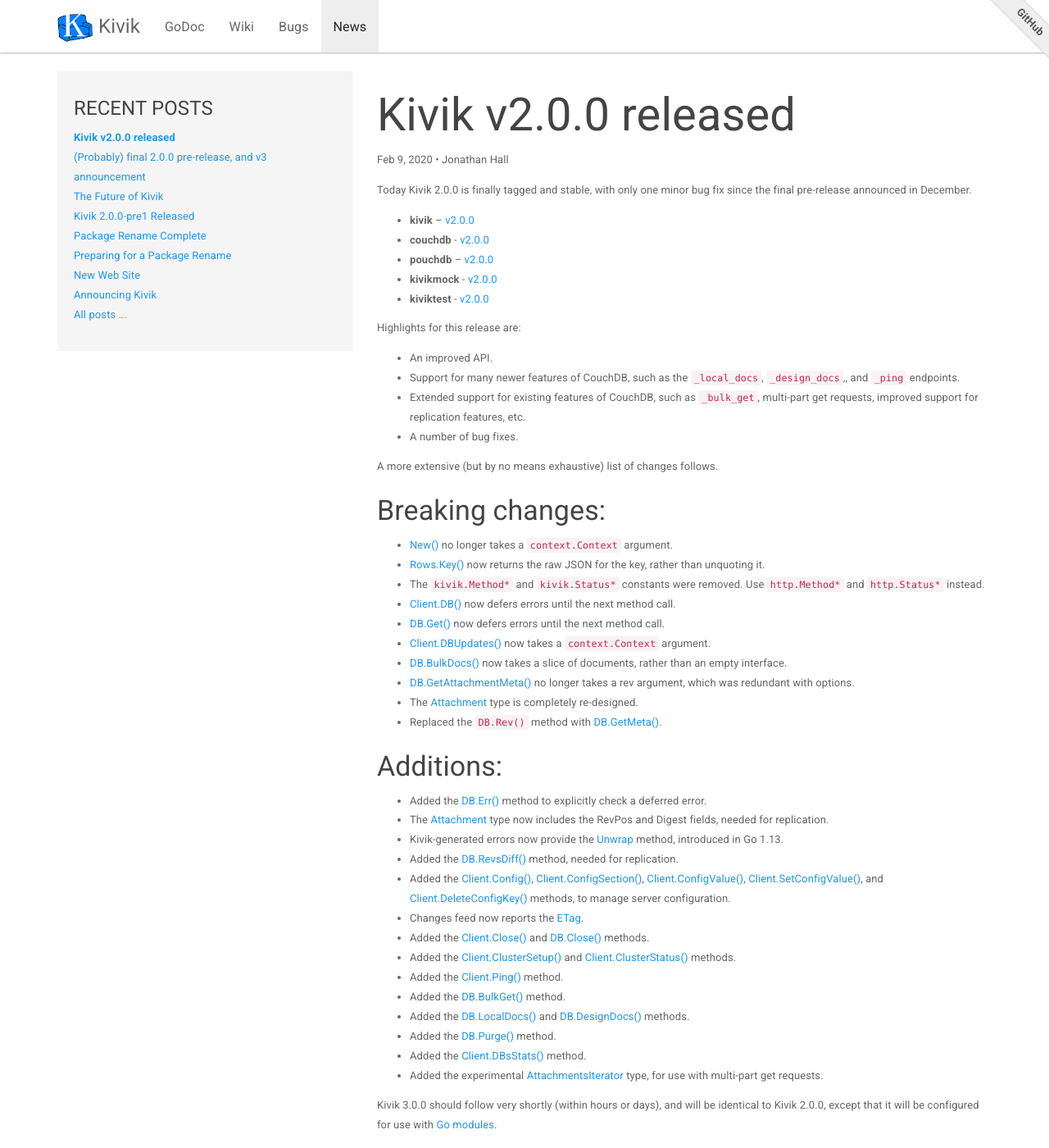
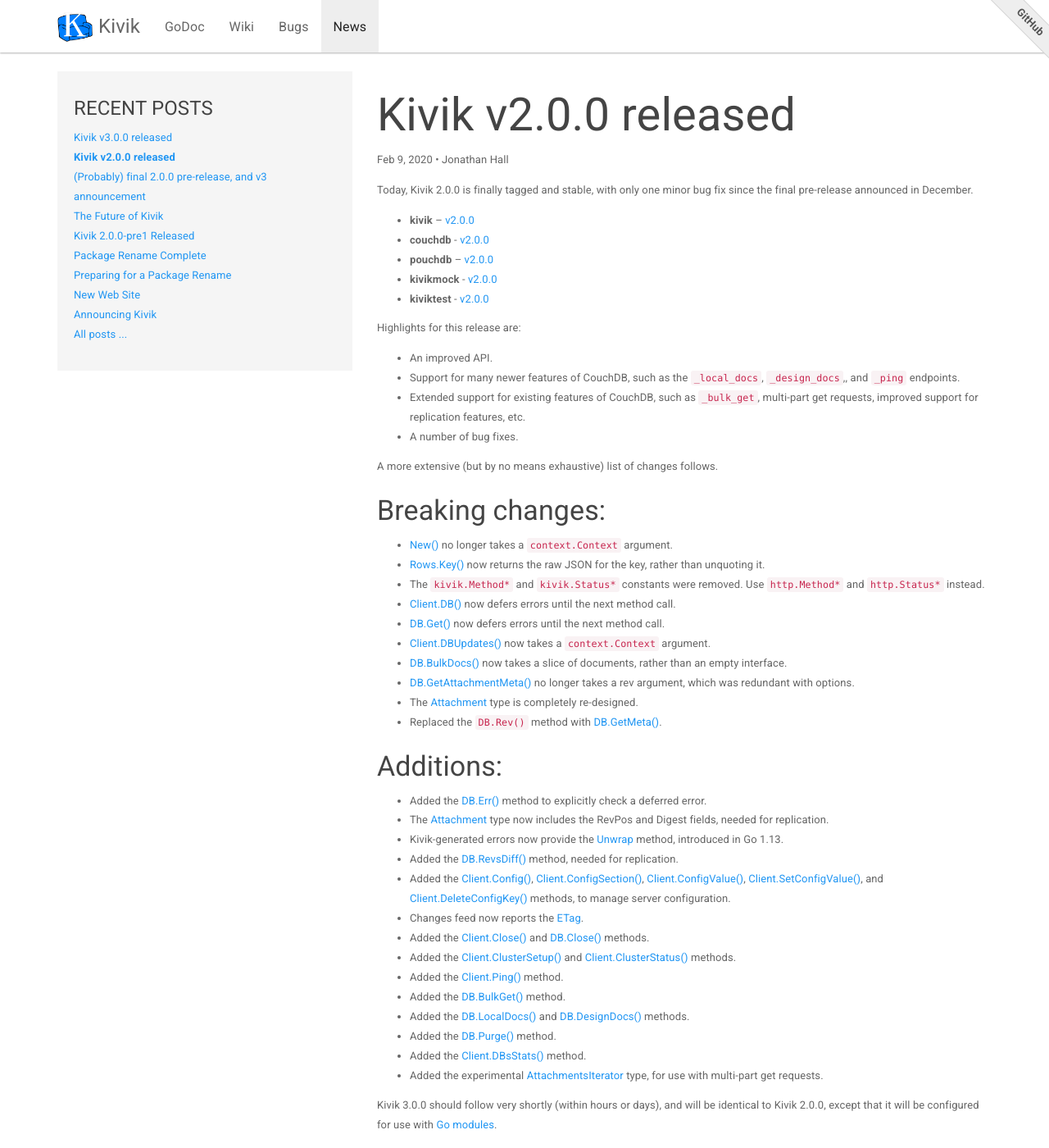
Before and after one commit to go-kivik/kivik.github.io, a Jekyll site: the page built from _posts/2020-02-09-v2-released.md, in a window 1280 px wide and 1400 px high. Shown: the whole window at 82% size. Built offline with Jekyll 4.4.1, drawn with Linux system fonts in a browser that asks for light colours; nearby versions of some CDN libraries.

Commit message:
v3 release announcement

```diff
--- a/_posts/2020-02-09-v2-released.md
+++ b/_posts/2020-02-09-v2-released.md
@@ -7,7 +7,7 @@
 excerpt: "v2.0.0 is finally here"
 ---
 
-Today Kivik 2.0.0 is finally tagged and stable, with only one minor bug fix since the final pre-release announced in December.
+Today, Kivik 2.0.0 is finally tagged and stable, with only one minor bug fix since the final pre-release announced in December.
 
 - **kivik** -- [v2.0.0](https://github.com/go-kivik/kivik/releases/tag/v2.0.0)
 - **couchdb** - [v2.0.0](https://github.com/go-kivik/couchdb/releases/tag/v2.0.0)
```
Also changed, not shown: _posts/2020-02-16-v3-released.md (added, +20 -0 lines).
